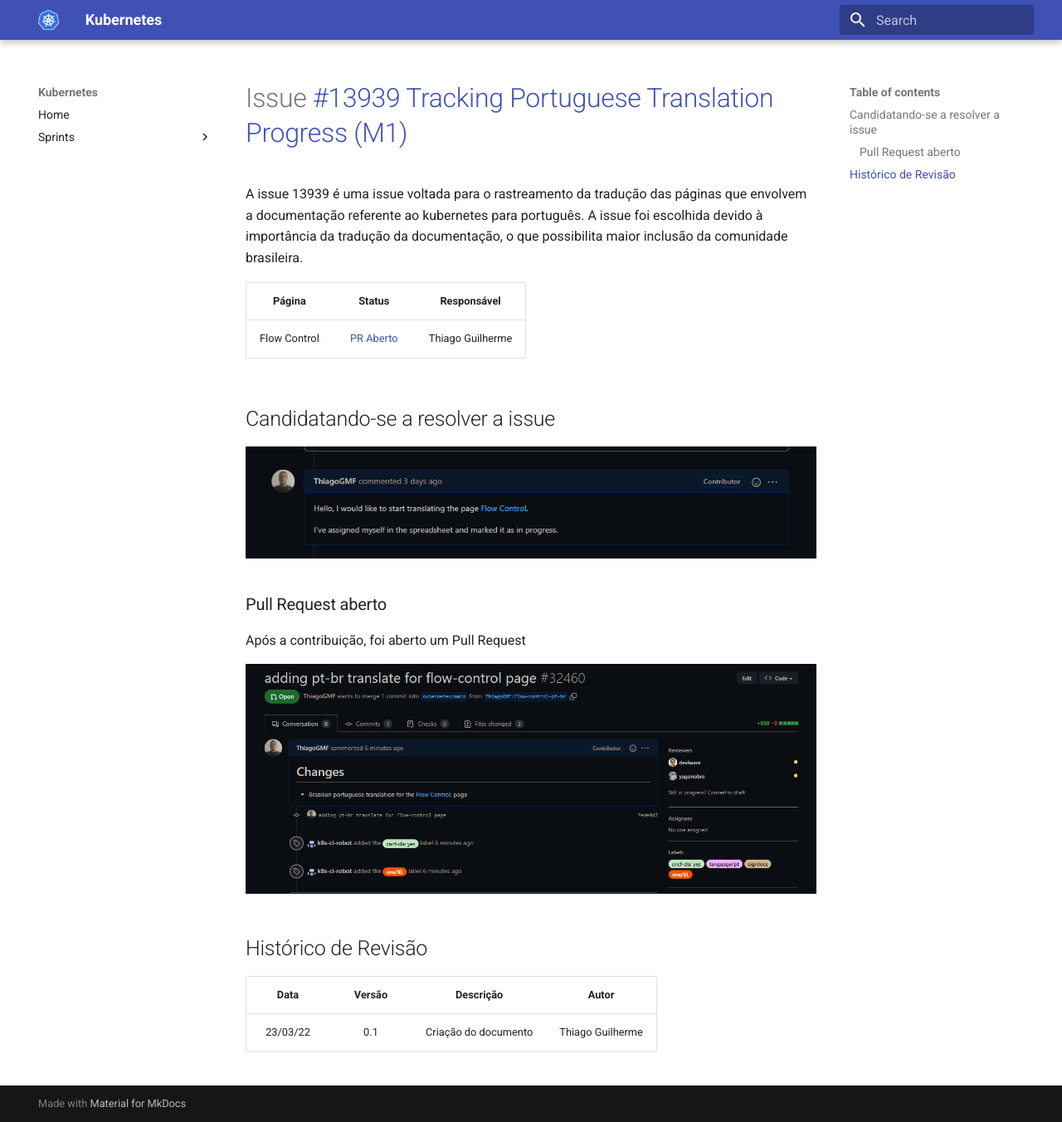
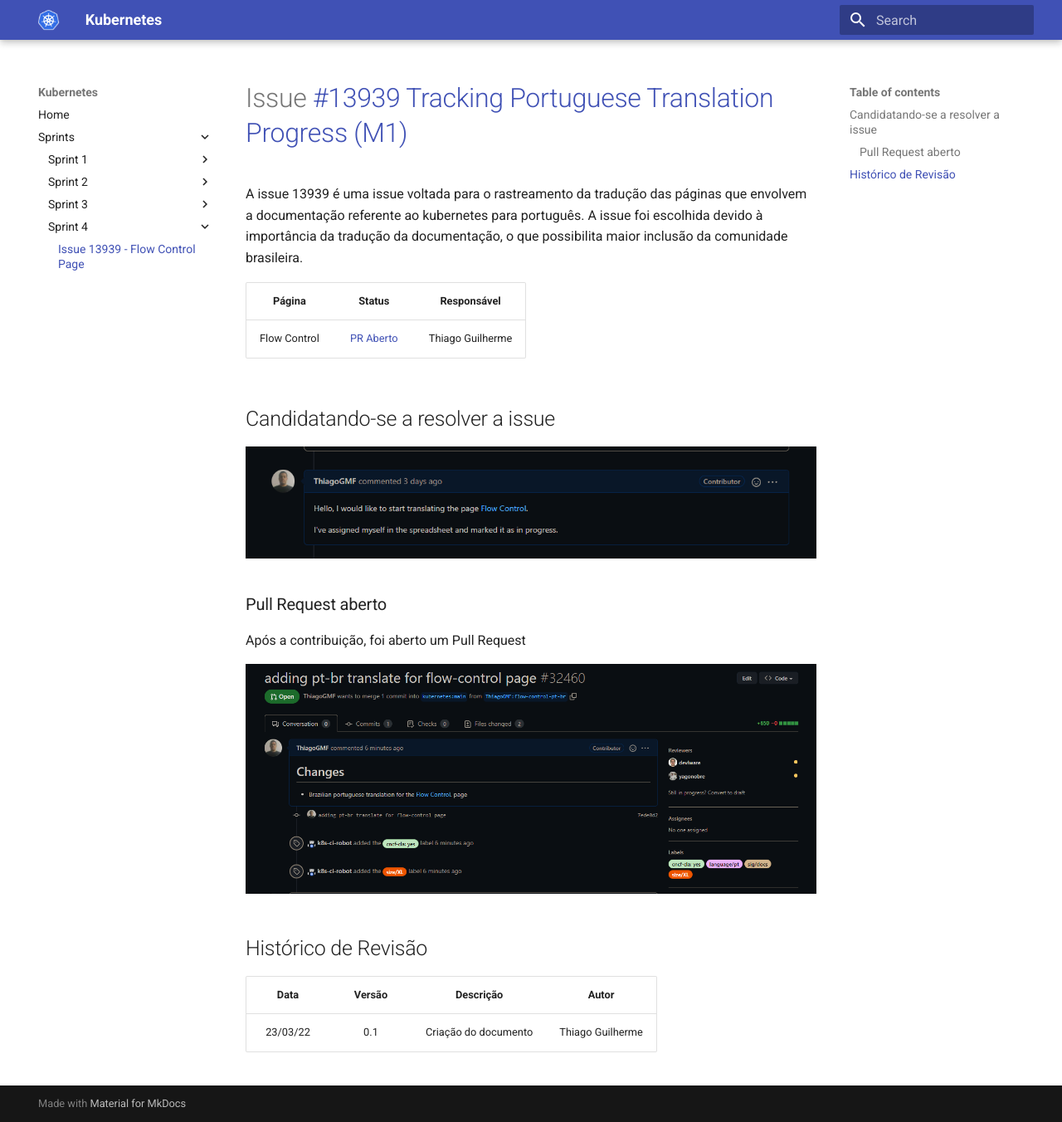
Before and after one commit to GCES-Kubernetes-2021-2/docs, an MkDocs documentation site: the page built from docs/sprints/sprint_4/resultados/issue13939_flow-control.md, in a window 1280 px wide and 1352 px high. Shown: the whole window at 83% size. Built offline with MkDocs 1.6.1 and Material for MkDocs 9.7.7, drawn with Linux system fonts in a browser that asks for light colours; old or Windows-style settings are respelled for this version of MkDocs.

Commit message:
adding page in mkdocs.yml

```diff
--- a/mkdocs.yml
+++ b/mkdocs.yml
@@ -21,6 +21,8 @@
       - Issue 2030: sprints/sprint_3/resultados/issue2030.md
       - Issue 13939 - Endpoint Slices Page: sprints/sprint_3/resultados/issue13939_endpoint_slices.md
       - Issue 2104: sprints/sprint_3/resultados/issue2104.md
+    - Sprint 4:
+      - Issue 13939 - Flow Control Page: sprints/sprint_4/resultados/issue13939_flow-control.md
 theme:
   name: material
   logo: assets/kubernetes-icon.png
```
